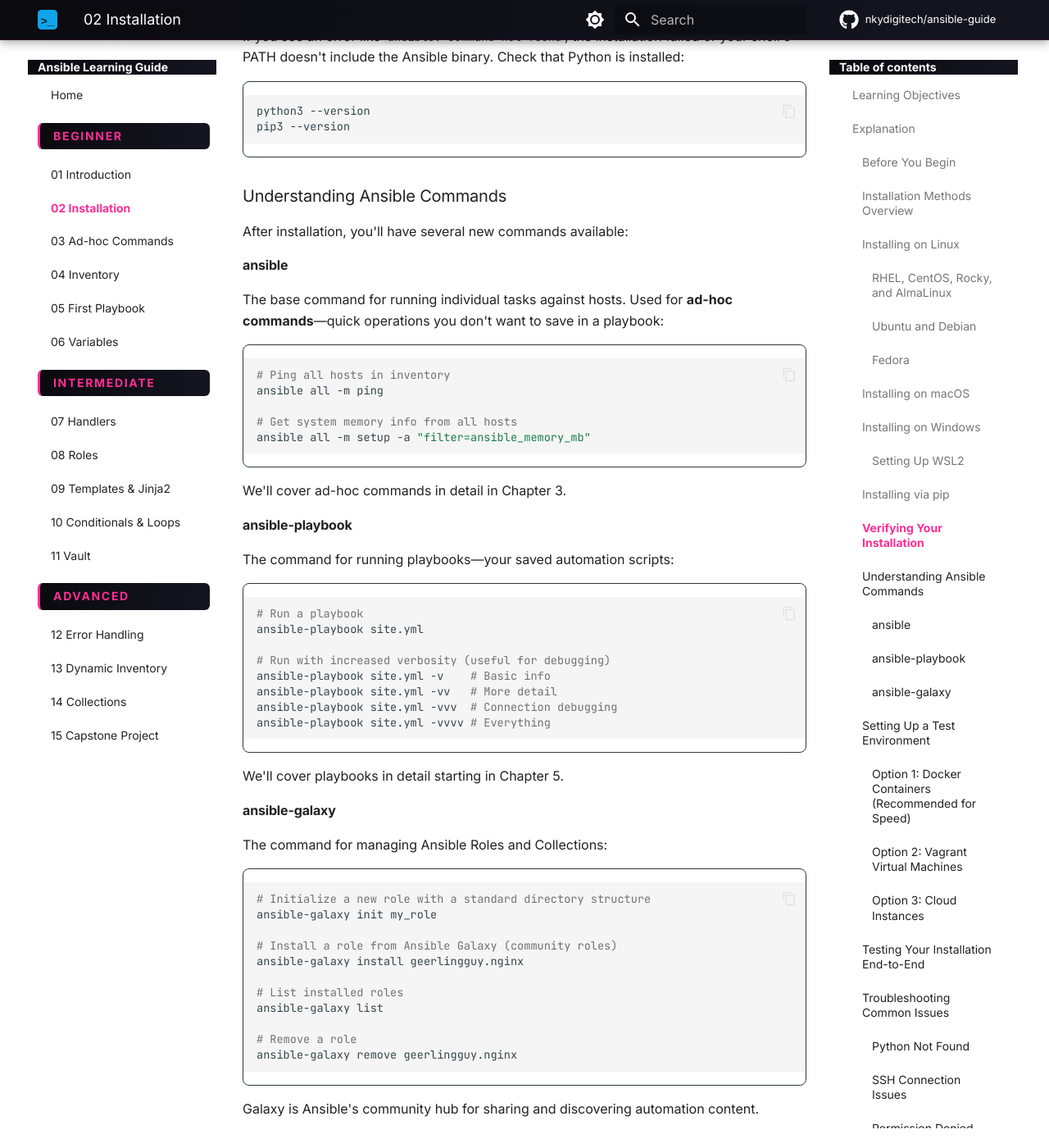
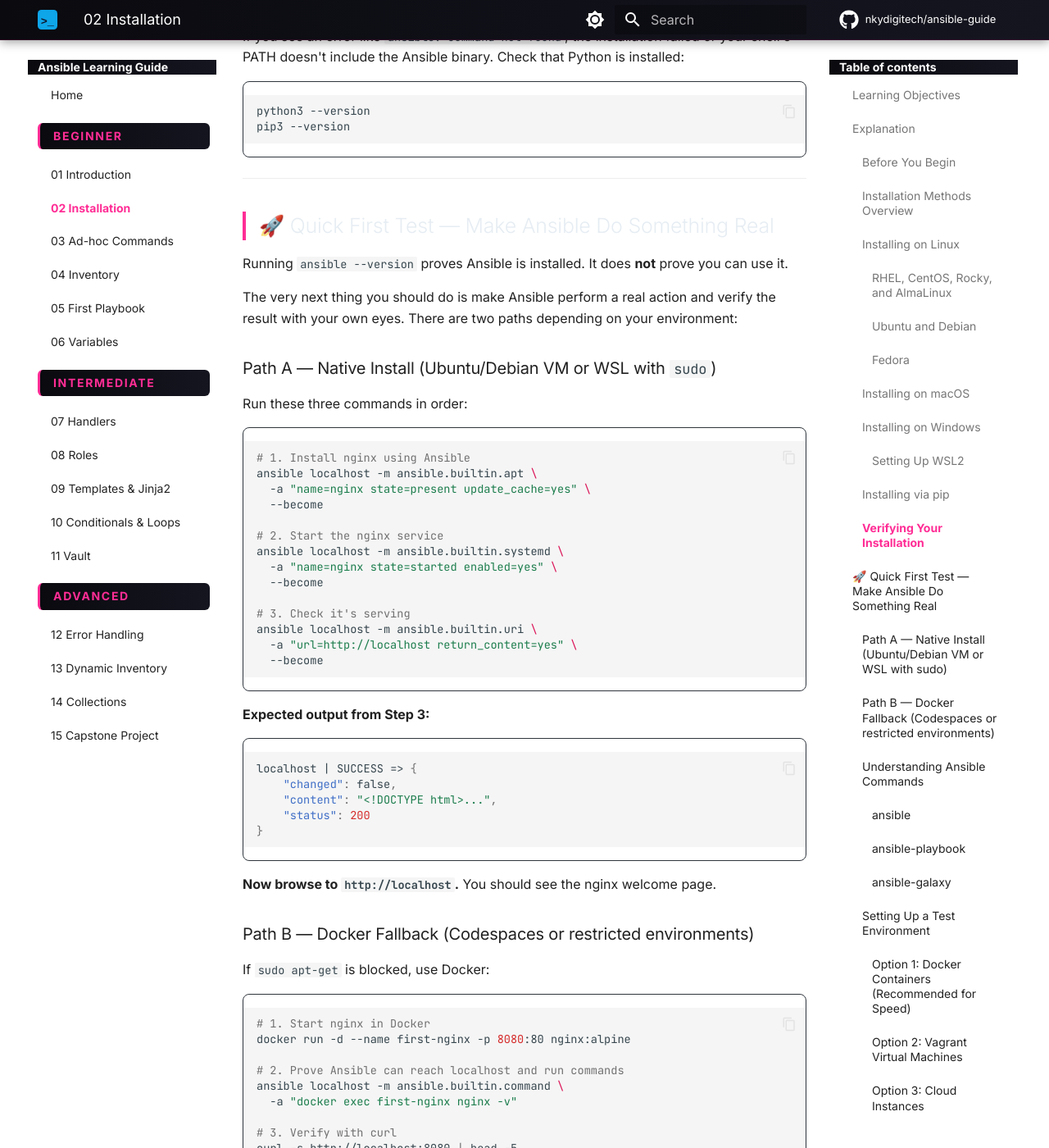
Before and after one commit to nkydigitech/ansible-guide, an MkDocs documentation site: the page built from docs/02-installation.md, in a window 1280 px wide and 1400 px high, scrolled down 5131 px. Shown: the whole window at 82% size. Built offline with MkDocs 1.6.1 and Material for MkDocs 9.7.7, drawn with Linux system fonts in a browser that asks for light colours; comment, search, counter and statistics services are not loaded; some of the changed text lies outside the part shown.

Commit message:
feat: add Module 02 hands-on quick test + review quiz
- docs/02-installation.md:
  - Add 'Quick First Test' section with two paths (native apt vs Docker)
  - Include exact commands, expected JSON output, and browser verification
  - Add interactive review quiz with 5 questions (click-to-reveal answers)
- playbooks/02-installation/README.md:
  - Full step-by-step guide for testing Ansible after install
  - Expected terminal output for each command
  - 'Did you understand?' self-checklist

Co-Authored-By: Kimchi <noreply@kimchi.dev>

````diff
--- a/docs/02-installation.md
+++ b/docs/02-installation.md
@@ -197,6 +197,72 @@
 python3 --version
 pip3 --version
 ```
+
+---
+
+## 🚀 Quick First Test — Make Ansible Do Something Real
+
+Running `ansible --version` proves Ansible is installed. It does **not** prove you can use it.
+
+The very next thing you should do is make Ansible perform a real action and verify the result with your own eyes. There are two paths depending on your environment:
+
+### Path A — Native Install (Ubuntu/Debian VM or WSL with `sudo`)
+
+Run these three commands in order:
+
+```bash
+# 1. Install nginx using Ansible
+ansible localhost -m ansible.builtin.apt \
+  -a "name=nginx state=present update_cache=yes" \
+  --become
+
+# 2. Start the nginx service
+ansible localhost -m ansible.builtin.systemd \
+  -a "name=nginx state=started enabled=yes" \
+  --become
+
+# 3. Check it's serving
+ansible localhost -m ansible.builtin.uri \
+  -a "url=http://localhost return_content=yes" \
+  --become
+```
+
+**Expected output from Step 3:**
+```json
+localhost | SUCCESS => {
+    "changed": false,
+    "content": "<!DOCTYPE html>...",
+    "status": 200
+}
+```
+
+**Now browse to `http://localhost`.** You should see the nginx welcome page.
+
+### Path B — Docker Fallback (Codespaces or restricted environments)
+
+If `sudo apt-get` is blocked, use Docker:
+
+```bash
+# 1. Start nginx in Docker
+docker run -d --name first-nginx -p 8080:80 nginx:alpine
+
+# 2. Prove Ansible can reach localhost and run commands
+ansible localhost -m ansible.builtin.command \
+  -a "docker exec first-nginx nginx -v"
+
+# 3. Verify with curl
+curl -s http://localhost:8080 | head -5
+```
+
+**Expected output from Step 2:**
+```
+localhost | CHANGED | rc=0 >>
+nginx version: nginx/1.31.1
+```
+
+**Now browse to `http://localhost:8080`.** You should see the nginx welcome page.
+
+Follow the full step-by-step guide with screenshots at [playbooks/02-installation/README.md](../../playbooks/02-installation/README.md).
 
 ### Understanding Ansible Commands
 
@@ -502,6 +568,42 @@
 
 **Hint**: The most common connectivity issue is SSH keys. Verify you can SSH to the target manually first. If password authentication is required, you may need to install `sshpass` or configure SSH keys.
 
+## Module Review — Test Yourself
+
+??? question "Q1: What is the difference between `ansible`, `ansible-playbook`, and `ansible-galaxy`?"
+    Click to reveal the answer.
+
+    ??? success "Answer"
+        - **`ansible`** — Runs one-off ad-hoc commands (quick tasks you don't save).
+        - **`ansible-playbook`** — Runs saved automation scripts written in YAML.
+        - **`ansible-galaxy`** — Manages downloadable roles and collections from the community.
+
+??? question "Q2: You ran `ansible --version` and got `command not found`. What should you check first?"
+    Click to reveal the answer.
+
+    ??? success "Answer"
+        Run `python3 --version` and `pip3 --version` to make sure Python is installed. Then reinstall Ansible using your system's package manager or `pip3 install ansible`.
+
+??? question "Q3: You created a Docker container for testing. What must be installed inside the container before Ansible can manage it?"
+    Click to reveal the answer.
+
+    ??? success "Answer"
+        An **SSH server** (`openssh-server`). Ansible connects to target hosts over SSH by default.
+
+??? question "Q4: Which task runs BEFORE any role in a playbook?"
+    Click to reveal the answer.
+
+    ??? success "Answer"
+        **`pre_tasks`**. They run first, then roles, then regular `tasks`, then `post_tasks`, then handlers.
+
+??? question "Q5: What does `CHANGED` in Ansible output mean?"
+    Click to reveal the answer.
+
+    ??? success "Answer"
+        Ansible made a change to the target system. If you run the same command again, it should show `ok` (no changes needed) — this is called **idempotency**.
+
+---
+
 ## Summary
 
 - Ansible can be installed on Linux via system package managers (`apt`, `yum`, `dnf`), on macOS via Homebrew, and on Windows only through WSL2
````
Also changed, not shown: playbooks/02-installation/README.md (added, +171 -0 lines).
